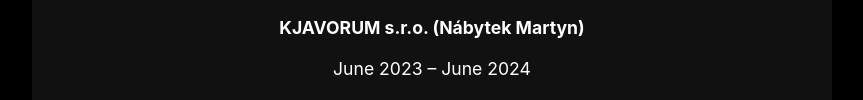
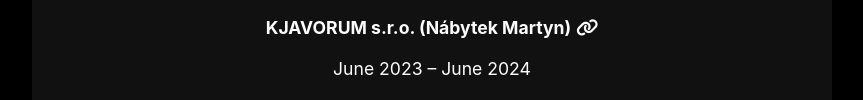
Before and after one commit to yevheniiushtyk/yevheniiushtyk.github.io, a plain HTML site: page index.html in a window 1280 px wide. Shown: the part 1099-1199 px from the top of the page, without its empty margins (208-1071 px from the left). Drawn offline with Linux system fonts and the light colour scheme; a script that the page names is missing; a web font is replaced by a local one.

Commit message:
add link to company name

```diff
--- a/css/styles.css
+++ b/css/styles.css
@@ -361,6 +361,14 @@
     padding: 0 10px;
 }
 
+#company-name a {
+    color: #fff;
+}
+
+#company-name i {
+    margin-left: 5px;
+}
+
 .card img[alt="ChatGPT"] {
     filter: invert(100%);
 }
--- a/index.html
+++ b/index.html
@@ -41,7 +41,9 @@
             <div class="experience-container">
                 <h3>IT Specialist, Administrative Work</h3>
                 <img src="images/work/Nábytek Martyn.png" alt="Nábytek Martyn" class="company-logo">
-                <p><strong id="company-name">KJAVORUM s.r.o. (Nábytek Martyn)</strong></p>
+                <p id="company-name">
+                    <a href="https://nabytekmartyn.cz" target="_blank"><strong>KJAVORUM s.r.o. (Nábytek Martyn)</strong><i class="fas fa-link"></i></a>
+                </p>
                 <p>June 2023 – June 2024</p>
                 <ul>
                     <li>Significantly rewrote the frontend of the website, fixed numerous bugs that made the site non-functional and unclear, and improved its appearance and SEO.</li>
@@ -81,7 +83,6 @@
                 </div>
             </div>
         </section>
-
 
         <section id="projects">
             <h2>Projects</h2>
```
